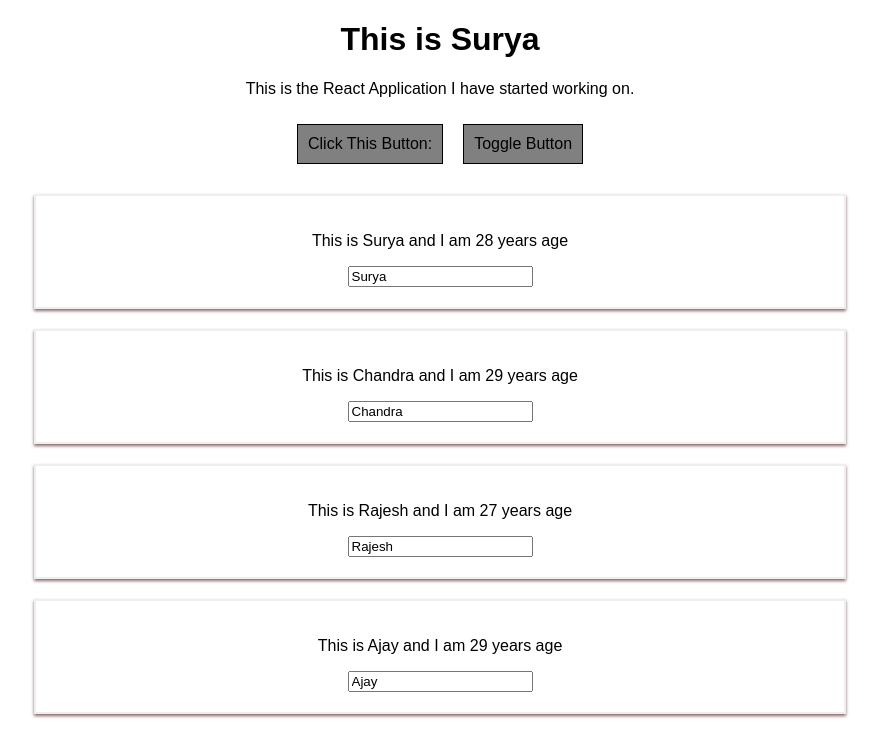
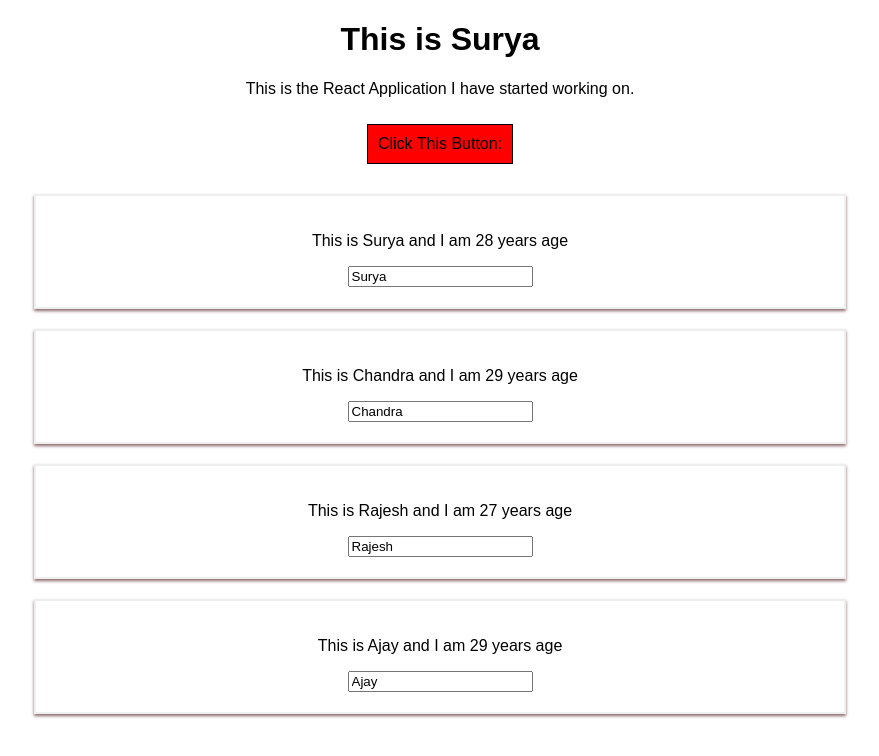
Before and after one commit to suryawebdev/react-complete-guide, a React (Create React App) app: page / in a window 1280 px wide. Shown: the top 756 px of the page, without its empty margins (200-1079 px from the left). Built offline with nearby package versions, Linux system fonts and the light colour scheme.

Commit message:
Added radium and updating to git..!

```diff
--- a/package.json
+++ b/package.json
@@ -3,6 +3,7 @@
   "version": "0.1.0",
   "private": true,
   "dependencies": {
+    "radium": "^0.26.0",
     "react": "^16.13.1",
     "react-dom": "^16.13.1",
     "react-scripts": "1.1.5"
--- a/src/App.js
+++ b/src/App.js
@@ -1,6 +1,7 @@
 import React, { Component } from 'react';
 // import React, {useState} from 'react';//THis is for using react hooks and all it's components
 import './App.css';
+import Radium from 'radium';
 import Person from './Person/Person';
 
 //React Hooks concept
@@ -111,11 +112,16 @@ class App extends Component {
     render() {
         //Inline styles
         const buttonStyle = {
-            backgroundColor: 'grey',
+            backgroundColor: 'green',
             font: 'inherit',
             border: '1px solid black',
             padding: '10px',
-            margin: '10px'
+            margin: '10px',
+            cursor: 'pointer',
+            ':hover': {
+                backgroundColor: 'lightgreen',
+                color:'black'
+            }
         }
 
         let person = null;
@@ -134,6 +140,11 @@ class App extends Component {
                     })}
                 </div>
             );
+            buttonStyle.backgroundColor = 'red';
+            buttonStyle[':hover'] = {
+                backgroundColor: 'yellow',
+                color:'black'
+            }
         }
 
         return (
@@ -143,9 +154,9 @@ class App extends Component {
                 <button
                     style={buttonStyle}
                     onClick={() => this.buttonHandler("Surya!")}>Click This Button:</button>
-                <button
+                {/* <button
                     style={buttonStyle}
-                    onClick={this.toggleButtonHandler}>Toggle Button</button>
+                    onClick={this.toggleButtonHandler}>Toggle Button</button> */}
                 {person}
             </div>
         );
@@ -153,7 +164,7 @@ class App extends Component {
     }
 }
 
-export default App;
+export default Radium(App);
 
 //Notes
 // <Person
--- a/src/Person/Person.js
+++ b/src/Person/Person.js
@@ -1,5 +1,6 @@
 import React from 'react';
 import './Person.css';
+import Radium from 'radium';
 
 const person = (props) => {
     return (
@@ -11,7 +12,7 @@ const person = (props) => {
     )
 };
 
-export default person;
+export default Radium(person);
 
 
 //Notes:
```
Also changed, not shown: 1 other file (tests, documents, lock files or other folders).
